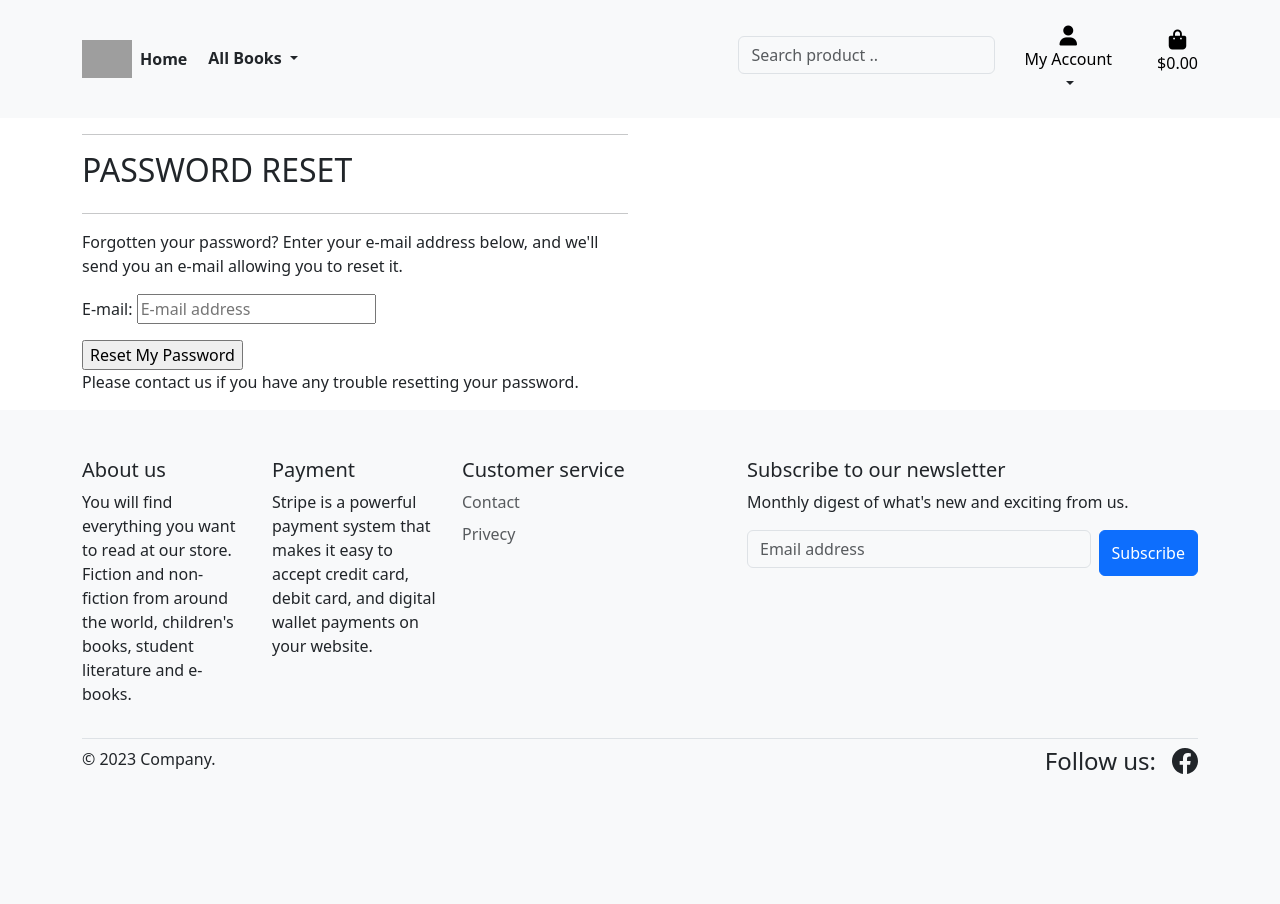
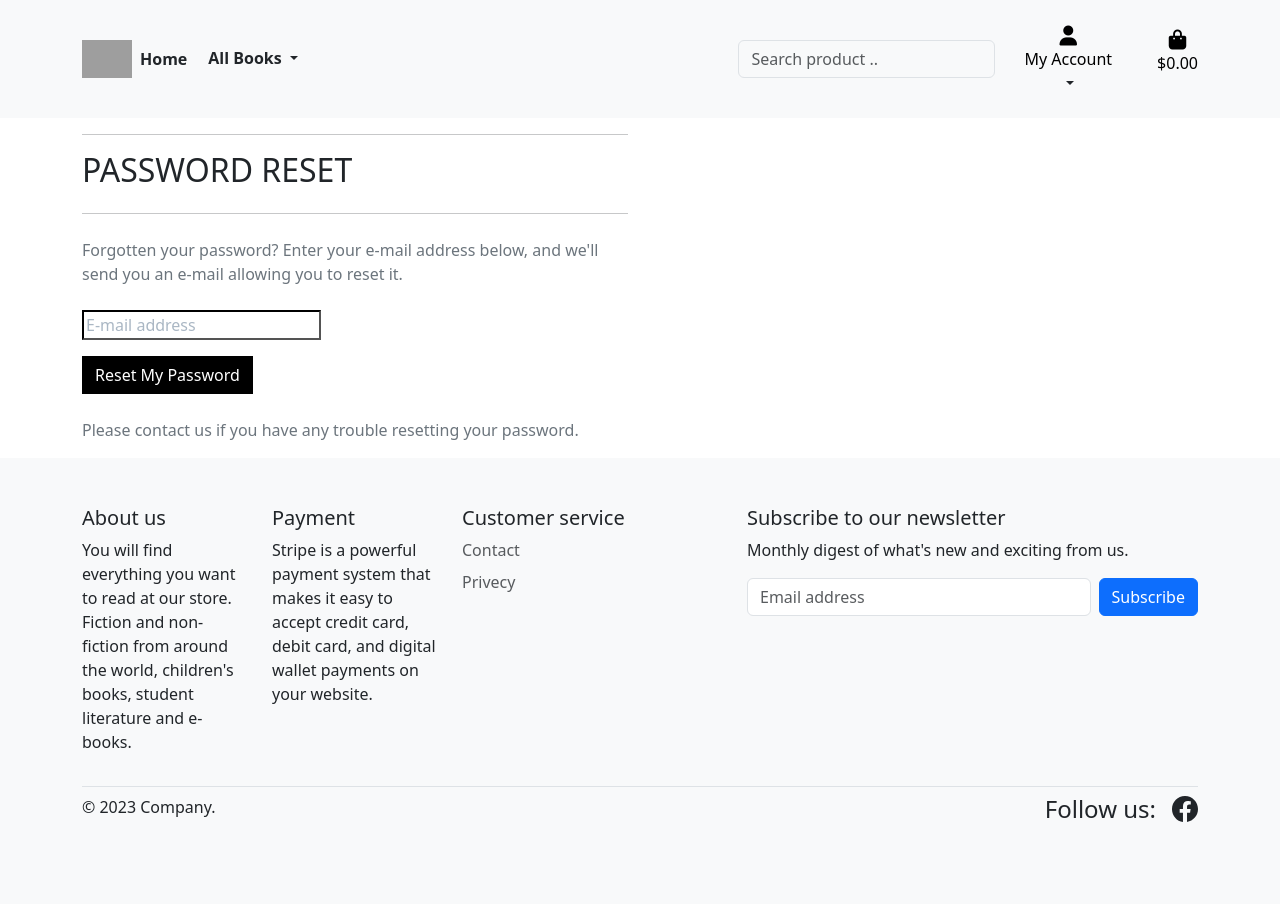
Before and after one commit to mamuzaan/Portfolio_MS5_Bookstore, a Django app: page /accounts/password/reset/ in a window 1280 px wide. Before the commit the page ends 774 px from the top, so only its background shows below. Run offline with Django 3.2, Linux system fonts and the light colour scheme; some libraries are stand-ins or nearby versions; grey boxes are pictures that could not be loaded.

Commit message:
Added allauth all template css style

```diff
--- a/static/css/base.css
+++ b/static/css/base.css
@@ -38,6 +38,46 @@
     background: white;
     z-index: -1;
 }
+
+/* Allauth */
+/* Allauth form formatting */
+
+.allauth-form-inner-content p {
+    margin-top: 1.5rem; /* mt-4 */
+    color: #6c757d; /* text-secondary */
+}
+
+.allauth-form-inner-content input {
+    border-color: #000;
+    border-radius: 0;
+}
+
+.allauth-form-inner-content label:not([for='id_remember']) {
+    display: none;
+}
+
+.allauth-form-inner-content input::placeholder {
+    color: #aab7c4;
+}
+
+.allauth-form-inner-content button,
+.allauth-form-inner-content input[type='submit'] {
+	/* btn */
+	display: inline-block;
+    font-weight: 400;
+    color: #fff;
+    text-align: center;
+    vertical-align: middle;
+    -webkit-user-select: none;
+    -moz-user-select: none;
+    -ms-user-select: none;
+    user-select: none;
+    background-color: #000;
+    border: 1px solid #000;
+    padding: .375rem .75rem;
+    font-size: 1rem;
+    line-height: 1.5;
+    border-radius: 0;
 
 /* checkout */
 .form-control {
```
